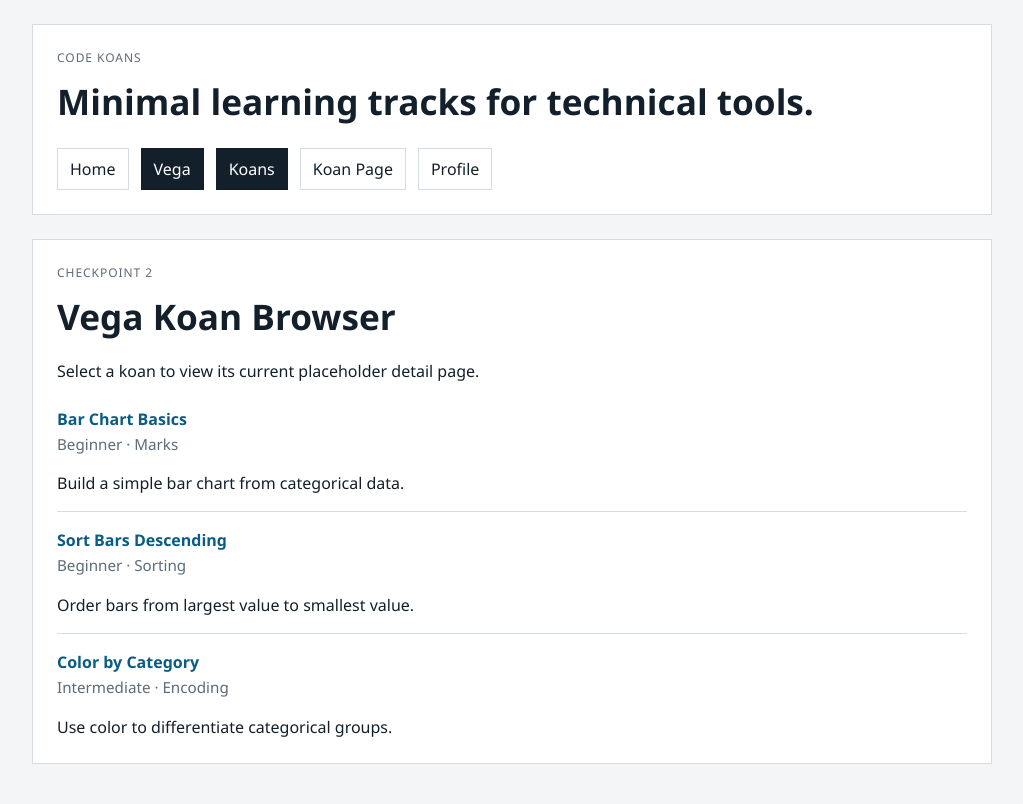
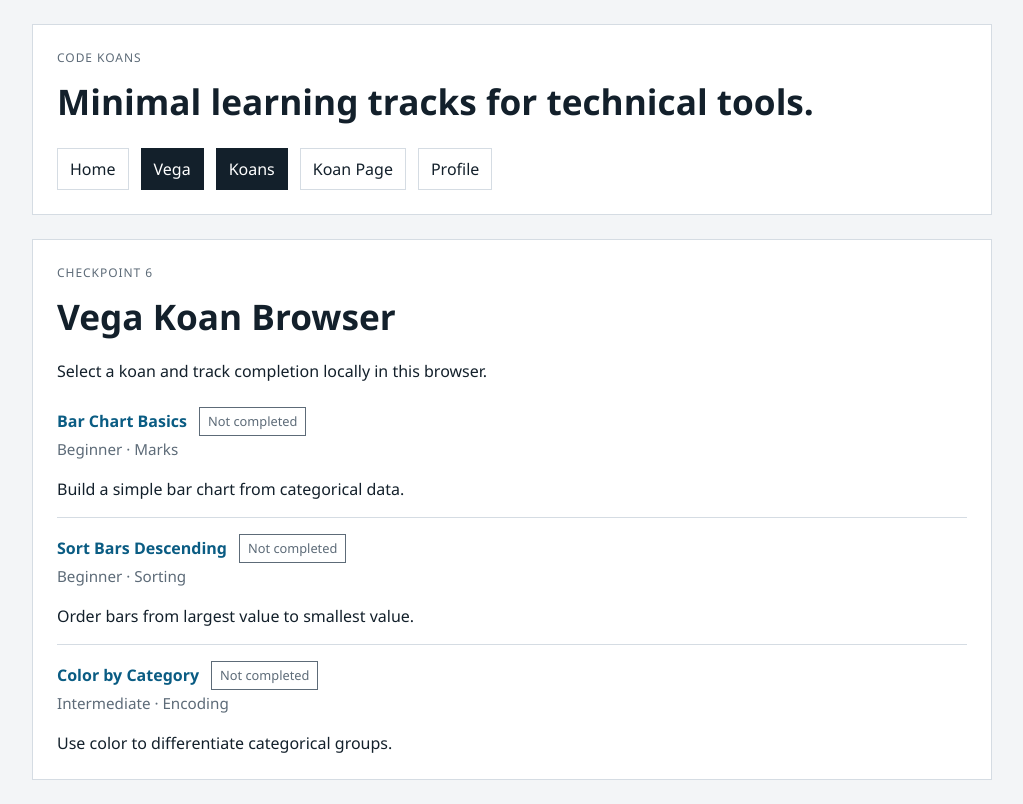
Before and after one commit to paddy-devan/code-koans, a React (Vite) app: page /vega/koans in a window 1280 px wide. Shown: the whole page, without its empty margins (128-1151 px from the left). Built offline with nearby package versions, Linux system fonts and the light colour scheme.

Commit message:
feat: local progress persistence

```diff
--- /dev/null
+++ b/src/lib/progress.ts
@@ -0,0 +1,39 @@
+const STORAGE_KEY = "code-koans.completed-vega-koans";
+
+function readStorage() {
+  if (typeof window === "undefined") {
+    return [];
+  }
+
+  const rawValue = window.localStorage.getItem(STORAGE_KEY);
+
+  if (!rawValue) {
+    return [];
+  }
+
+  try {
+    const parsedValue = JSON.parse(rawValue);
+    return Array.isArray(parsedValue)
+      ? parsedValue.filter((value): value is string => typeof value === "string")
+      : [];
+  } catch {
+    return [];
+  }
+}
+
+export function getCompletedKoanIds() {
+  return readStorage();
+}
+
+export function isKoanCompleted(koanId: string) {
+  return readStorage().includes(koanId);
+}
+
+export function markKoanCompleted(koanId: string) {
+  if (typeof window === "undefined") {
+    return;
+  }
+
+  const nextCompletedKoans = Array.from(new Set([...readStorage(), koanId]));
+  window.localStorage.setItem(STORAGE_KEY, JSON.stringify(nextCompletedKoans));
+}
--- a/src/pages/VegaKoanBrowserPage.tsx
+++ b/src/pages/VegaKoanBrowserPage.tsx
@@ -1,18 +1,33 @@
+import { useEffect, useState } from "react";
 import { Link } from "react-router-dom";
+import { getCompletedKoanIds } from "../lib/progress";
 import { vegaKoans } from "../koans/vegaKoans";
 
 export function VegaKoanBrowserPage() {
+  const [completedKoanIds, setCompletedKoanIds] = useState<string[]>([]);
+
+  useEffect(() => {
+    setCompletedKoanIds(getCompletedKoanIds());
+  }, []);
+
   return (
     <section className="panel">
-      <p className="eyebrow">Checkpoint 2</p>
+      <p className="eyebrow">Checkpoint 6</p>
       <h2>Vega Koan Browser</h2>
-      <p>Select a koan to view its current placeholder detail page.</p>
+      <p>Select a koan and track completion locally in this browser.</p>
 
       <ul className="koan-list">
         {vegaKoans.map((koan) => (
           <li key={koan.id} className="koan-list-item">
             <Link to={`/vega/koans/${koan.id}`} className="koan-link">
-              <span className="koan-link-title">{koan.title}</span>
+              <span className="koan-link-heading">
+                <span className="koan-link-title">{koan.title}</span>
+                {completedKoanIds.includes(koan.id) ? (
+                  <span className="status-badge completed">Completed</span>
+                ) : (
+                  <span className="status-badge pending">Not completed</span>
+                )}
+              </span>
               <span className="koan-link-meta">
                 {koan.difficulty} · {koan.topic}
               </span>
--- a/src/pages/VegaKoanPage.tsx
+++ b/src/pages/VegaKoanPage.tsx
@@ -3,6 +3,7 @@ import { Link } from "react-router-dom";
 import { useParams } from "react-router-dom";
 import { ValidationResultPanel } from "../components/ValidationResultPanel";
 import { VegaChart } from "../components/VegaChart";
+import { isKoanCompleted, markKoanCompleted } from "../lib/progress";
 import { getVegaKoanById } from "../koans/vegaKoans";
 import type { VegaValidationResult } from "../validation/vegaValidation";
 import { validateVegaSpec } from "../validation/vegaValidation";
@@ -16,6 +17,7 @@ export function VegaKoanPage() {
   const koan = koanId ? getVegaKoanById(koanId) : undefined;
   const [specText, setSpecText] = useState("");
   const [validationResult, setValidationResult] = useState<VegaValidationResult | null>(null);
+  const [isCompleted, setIsCompleted] = useState(false);
 
   useEffect(() => {
     if (!koan) {
@@ -24,6 +26,7 @@ export function VegaKoanPage() {
 
     setSpecText(formatSpec(koan.startingSpec));
     setValidationResult(null);
+    setIsCompleted(isKoanCompleted(koan.id));
   }, [koan]);
 
   const parsedSpec = useMemo(() => {
@@ -47,7 +50,7 @@ export function VegaKoanPage() {
   if (!koan) {
     return (
       <section className="panel">
-        <p className="eyebrow">Checkpoint 3</p>
+        <p className="eyebrow">Checkpoint 6</p>
         <h2>Koan Not Found</h2>
         <p>No Vega koan exists for the id "{koanId ?? "unknown"}".</p>
         <p>
@@ -61,9 +64,15 @@ export function VegaKoanPage() {
 
   return (
     <section className="panel">
-      <p className="eyebrow">Checkpoint 5</p>
+      <p className="eyebrow">Checkpoint 6</p>
       <h2>{koan.title}</h2>
       <p>{koan.summary}</p>
+      <p className="progress-line">
+        Status:{" "}
+        <span className={isCompleted ? "status-badge completed" : "status-badge pending"}>
+          {isCompleted ? "Completed" : "Not completed"}
+        </span>
+      </p>
 
       <div className="chart-grid">
         <VegaChart dataset={koan.dataset} spec={koan.targetSpec} title="Target Chart" />
@@ -138,7 +147,13 @@ export function VegaKoanPage() {
                 return;
               }
 
-              setValidationResult(validateVegaSpec(koan, parsedSpec.spec));
+              const nextValidationResult = validateVegaSpec(koan, parsedSpec.spec);
+              setValidationResult(nextValidationResult);
+
+              if (nextValidationResult.passed) {
+                markKoanCompleted(koan.id);
+                setIsCompleted(true);
+              }
             }}
             disabled={!parsedSpec?.spec}
           >
--- a/src/styles.css
+++ b/src/styles.css
@@ -114,6 +114,13 @@ a {
   flex-direction: column;
   gap: 2px;
   text-decoration: none;
+}
+
+.koan-link-heading {
+  display: flex;
+  align-items: center;
+  gap: 12px;
+  flex-wrap: wrap;
 }
 
 .koan-link-title {
@@ -267,6 +274,24 @@ a {
   color: #b42318;
 }
 
+.status-badge {
+  display: inline-flex;
+  align-items: center;
+  padding: 4px 8px;
+  border: 1px solid currentColor;
+  font-size: 0.8rem;
+}
+
+.pending {
+  color: #5d6b78;
+}
+
+.progress-line {
+  display: flex;
+  align-items: center;
+  gap: 8px;
+}
+
 .sr-only {
   position: absolute;
   width: 1px;
```
Also changed, not shown: 1 other file (tests, documents, lock files or other folders).
